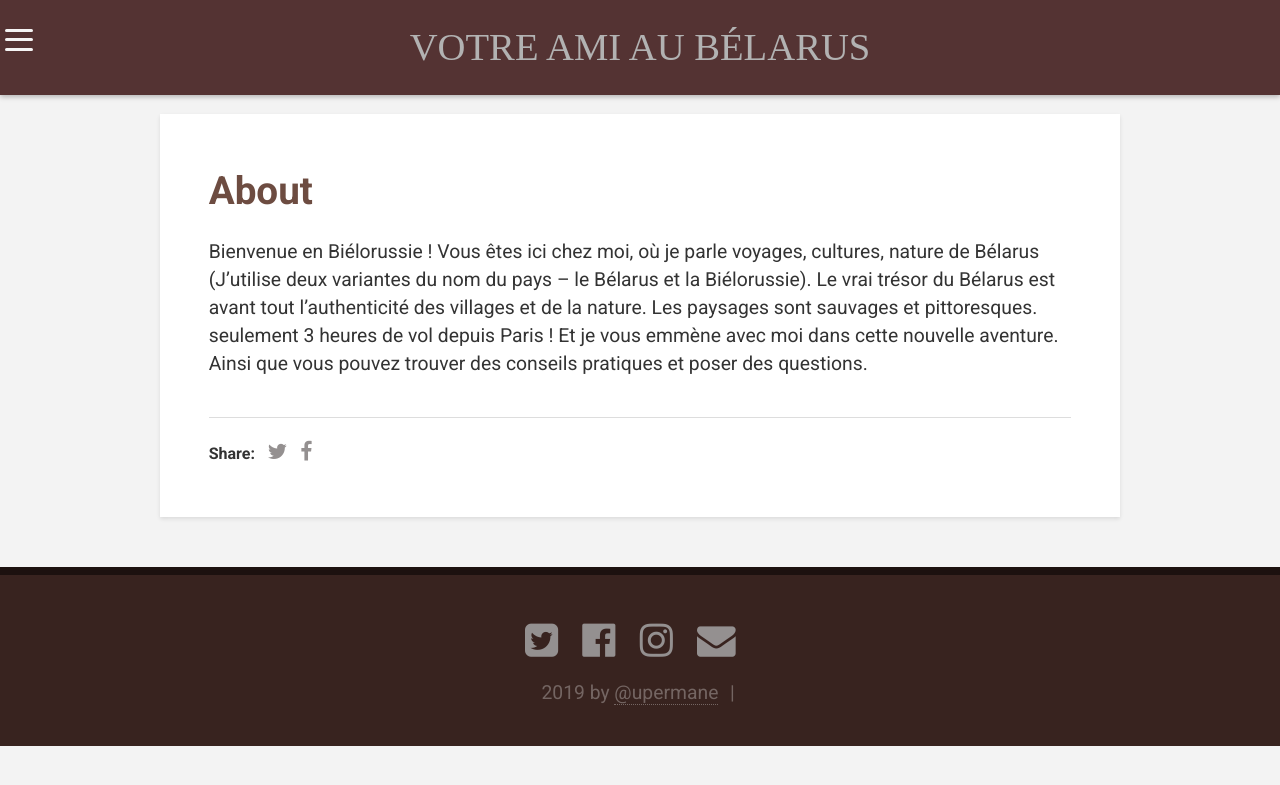
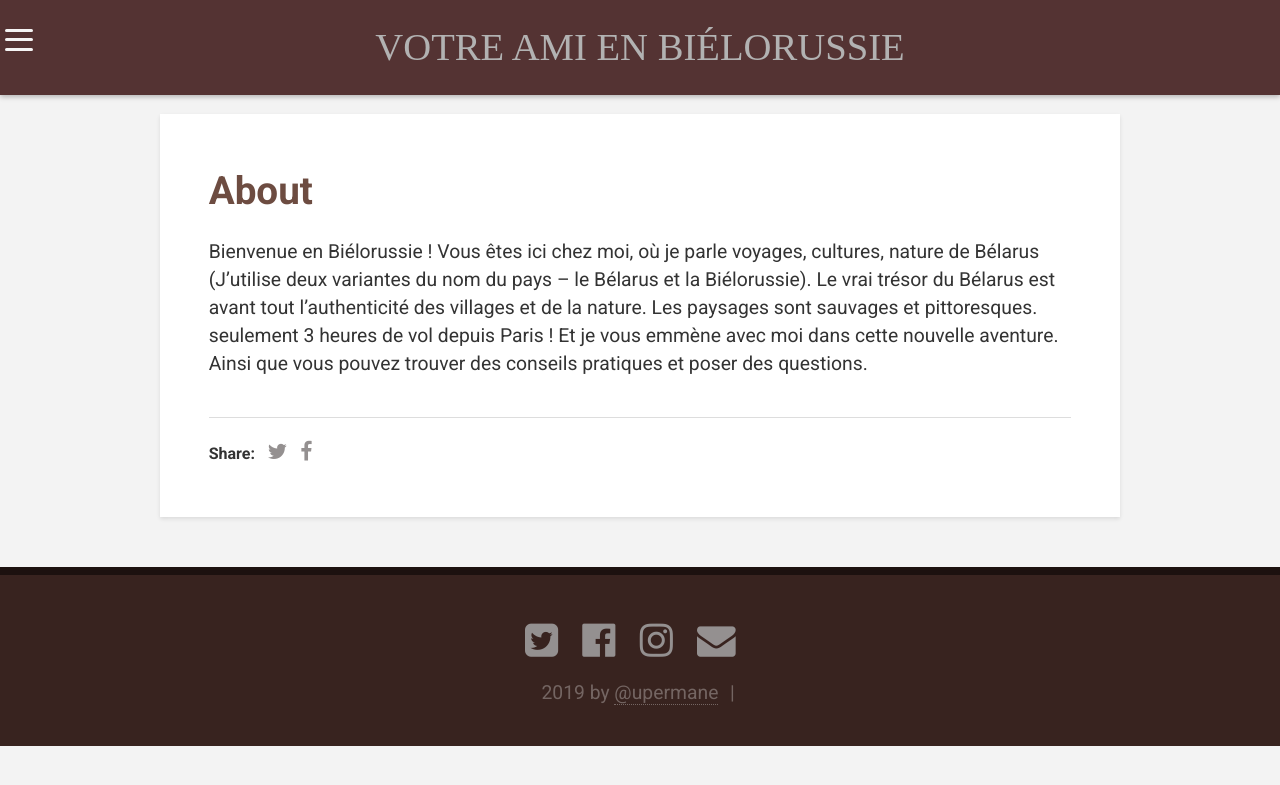
Before and after one commit to Mariabrest/mariabrest.github.io, a Jekyll site: the page built from about.html, in a window 1280 px wide. Shown: the top 785 px of the page. Built offline with Jekyll 4.4.1, drawn with Linux system fonts in a browser that asks for light colours; some web fonts are replaced.

Commit message:
le nom Biélorussie

```diff
--- a/_includes/header.html
+++ b/_includes/header.html
@@ -17,7 +17,7 @@
   </nav>
   <div class="header-content">
     <div class="logo">
-      <a href="{{site.baseurl}}/" class="logo-link">Votre ami au Bélarus</a>
+      <a href="{{site.baseurl}}/" class="logo-link">Votre ami en Biélorussie</a>
     </div>
   </div>
 </header>
```
